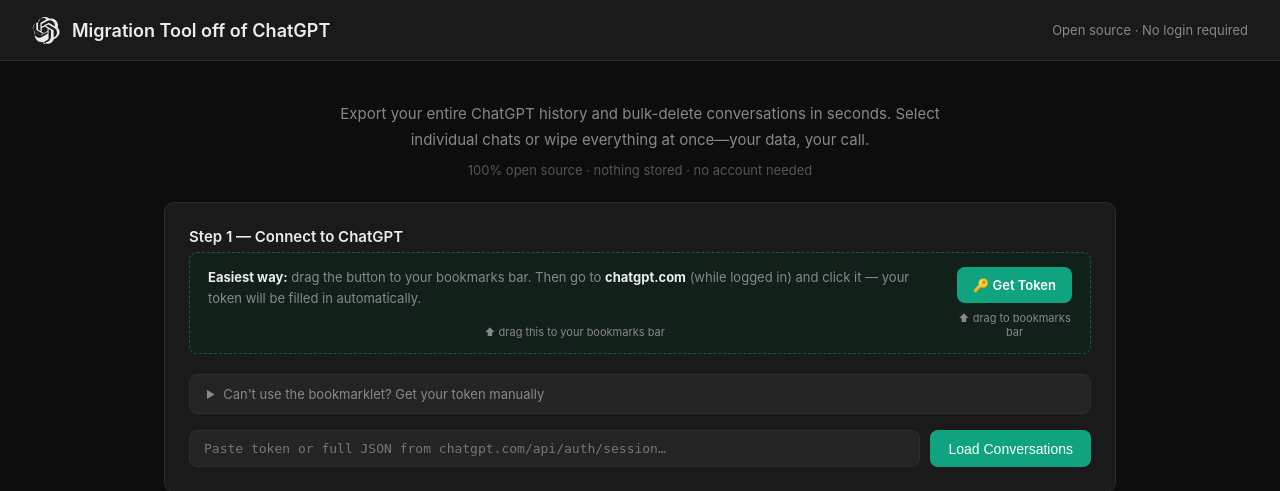
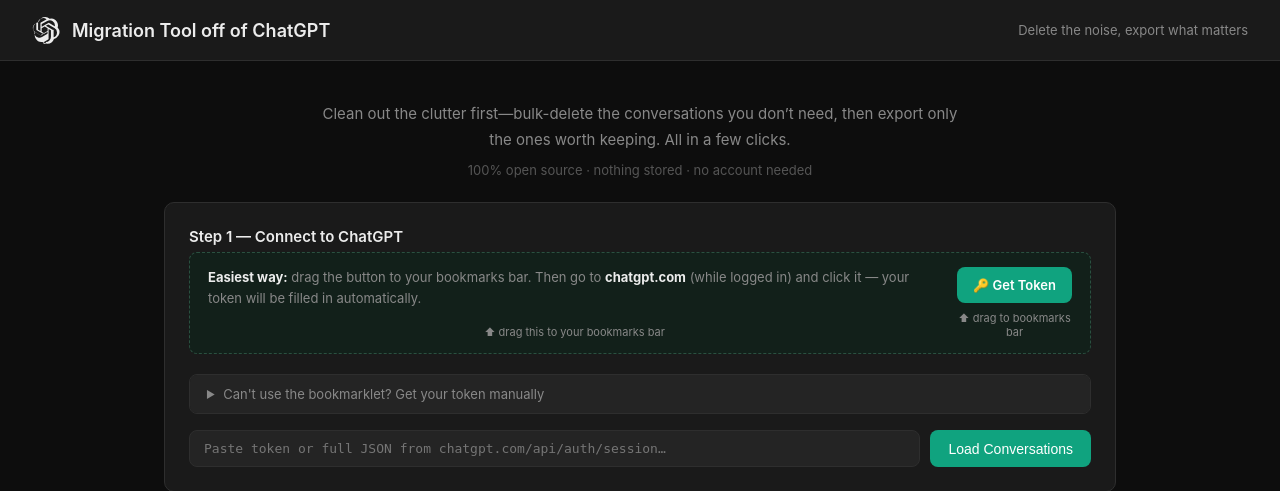
Before and after one commit to febbhav/deletegpt, a Flask app: page / in a window 1280 px wide. Shown: the top 491 px of the page. Run offline with Flask 3, Linux system fonts and the light colour scheme.

Commit message:
Update marketing copy to reflect delete-first, export-what-matters flow
Co-Authored-By: Claude Opus 4.6 <noreply@anthropic.com>

```diff
--- a/templates/index.html
+++ b/templates/index.html
@@ -627,15 +627,15 @@
     <path d="M37.532 16.87a9.963 9.963 0 0 0-.856-8.184 10.078 10.078 0 0 0-10.855-4.835 9.964 9.964 0 0 0-6.239-2.566 10.078 10.078 0 0 0-9.612 6.977 9.967 9.967 0 0 0-6.666 4.834 10.08 10.08 0 0 0 1.24 11.817 9.965 9.965 0 0 0 .856 8.185 10.079 10.079 0 0 0 10.855 4.835 9.965 9.965 0 0 0 6.239 2.566 10.079 10.079 0 0 0 9.617-6.981 9.967 9.967 0 0 0 6.663-4.834 10.079 10.079 0 0 0-1.242-11.814zm-17.297 24.12a7.473 7.473 0 0 1-4.799-1.735c.061-.033.168-.091.237-.134l7.964-4.6a1.294 1.294 0 0 0 .655-1.134V19.054l3.366 1.944a.12.12 0 0 1 .066.092v9.299a7.505 7.505 0 0 1-7.49 7.601zM4.392 28.006a7.471 7.471 0 0 1-.894-5.023c.06.036.162.099.237.141l7.964 4.6a1.297 1.297 0 0 0 1.308 0l9.724-5.614v3.888a.12.12 0 0 1-.048.103l-8.051 4.649a7.504 7.504 0 0 1-10.24-2.744zM2.408 13.591a7.47 7.47 0 0 1 3.904-3.281v9.477a1.294 1.294 0 0 0 .654 1.132l9.723 5.614-3.366 1.944a.12.12 0 0 1-.114.012L4.2 23.136a7.505 7.505 0 0 1-1.792-9.545zm27.654 6.437l-9.724-5.615 3.367-1.943a.121.121 0 0 1 .114-.012l9.009 5.202a7.5 7.5 0 0 1-1.158 13.528v-9.476a1.293 1.293 0 0 0-.608-1.684zm3.35-5.043c-.059-.037-.162-.099-.236-.141l-7.965-4.6a1.298 1.298 0 0 0-1.308 0l-9.723 5.614v-3.888a.12.12 0 0 1 .048-.103l8.05-4.645a7.497 7.497 0 0 1 11.135 7.763zm-21.063 6.929l-3.367-1.944a.12.12 0 0 1-.065-.092v-9.299a7.497 7.497 0 0 1 12.293-5.756 6.94 6.94 0 0 0-.236.134l-7.965 4.6a1.294 1.294 0 0 0-.654 1.132l-.006 11.225zm1.829-3.943l4.33-2.501 4.332 2.5v4.999l-4.331 2.5-4.331-2.5V17.97z" fill="currentColor"/>
   </svg>
   <h1>Migration Tool off of ChatGPT</h1>
-  <span class="subtitle">Open source &middot; No login required</span>
+  <span class="subtitle">Delete the noise, export what matters</span>
 </header>
 
 <main>
   <!-- Hero description -->
   <div style="text-align:center;padding:8px 0 0">
     <p style="font-size:15px;color:var(--muted);line-height:1.7;max-width:640px;margin:0 auto">
-      Export your entire ChatGPT history and bulk-delete conversations in seconds.
-      Select individual chats or wipe everything at once&mdash;your data, your call.
+      Clean out the clutter first&mdash;bulk-delete the conversations you don&rsquo;t need,
+      then export only the ones worth keeping. All in a few clicks.
     </p>
     <p style="font-size:13px;color:#555;margin-top:10px">
       100% open source &middot; nothing stored &middot; no account needed
```
